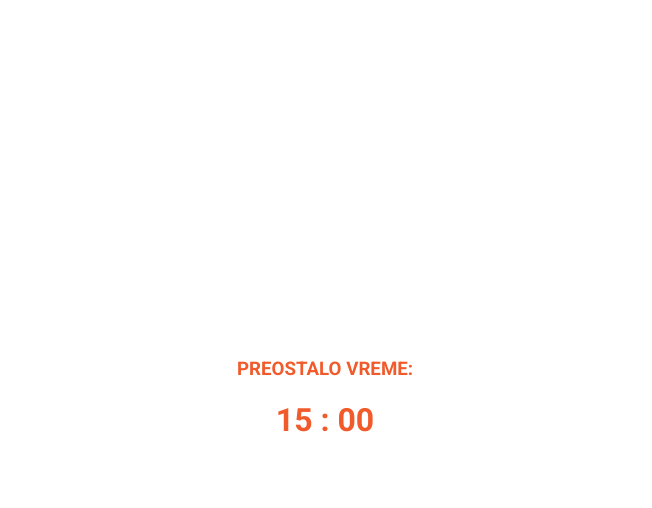
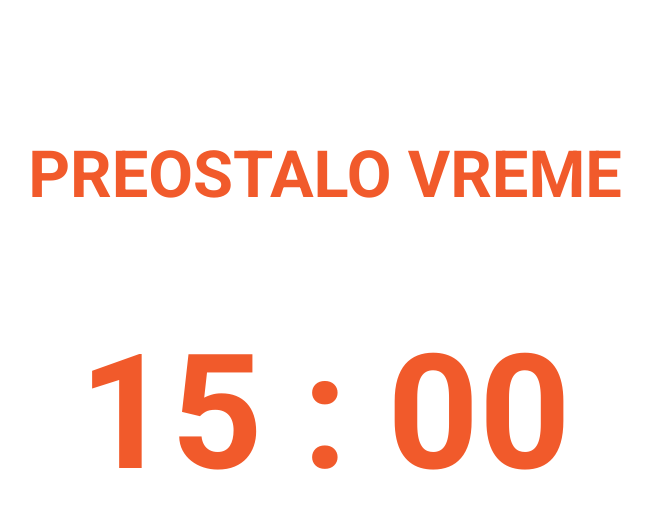
Before and after one commit to tol3ador/star-conference, a React (Create React App) app: page /timer/15 in a window 1280 px wide. Shown: the top 508 px of the page, without its empty margins (315-967 px from the left). Built offline with nearby package versions, Linux system fonts and the light colour scheme.

Commit message:
bigger timer and more annoying overtime

```diff
--- a/src/Timer.js
+++ b/src/Timer.js
@@ -1,7 +1,6 @@
 import React, { Component } from 'react';
 
 const Interval = 100;
-const ReminderMinutes = 5;
 
 class Timer extends Component {
 
@@ -32,6 +31,9 @@ class Timer extends Component {
 
 
     render() {
+        const firstReminderMinutes = 5;
+        const secondReminderMinutes = 2;
+
         let minutes = Math.abs(this.state.timeLeft < 0 ? Math.ceil(this.state.timeLeft/60000) : Math.floor(this.state.timeLeft/60000));
         minutes = minutes < 10 ? '0'+minutes : minutes;
 
@@ -39,20 +41,31 @@ class Timer extends Component {
         seconds = seconds < 10 ? '0'+seconds : seconds;
 
         const overtime = this.state.timeLeft < 0;
-        const reminder = overtime || minutes < ReminderMinutes;
+        const firstReminder = overtime || minutes < firstReminderMinutes;
+        const secondReminder = overtime || minutes < secondReminderMinutes;
 
-        const backgroundColor = overtime ? 'orange-background-transition ' : reminder ? 'blue-background-transition' : 'white-background';
-        const textColor = reminder ? 'white-transition' : 'orange';
-        const overtimeText = minutes >= ReminderMinutes ? `Naredno predavanje počinje za: ${15-minutes} minuta` : 'Predviđeno vreme za pitanja: 5 minuta';
+        let backgroundColor = secondReminder ? 'orange-background-transition ' : firstReminder ? 'blue-background-transition' : 'white-background';
+        const mainTextColor = firstReminder ? 'white-transition' : 'orange';
+        const additionalTextColor = firstReminder ? secondReminder ? 'white-transition' : 'blue-transition' : 'white';
+
+        const mainText = overtime ? 'Maja Nedučić te ljutito gleda!' : 'Preostalo vreme';
+        const additionalText = overtime ? 'Vreme je za pitanja' : 'Polako privodite Vaše predavanje kraju';
+
+        if(overtime){
+            if(seconds%2 < 1)
+                backgroundColor = 'blue-background-transition';
+            else
+                backgroundColor = 'orange-background-transition';
+        }
 
         return (
             <div className={`fullscreen ${backgroundColor} uppercase`} onClick={this.startCountdown}>
                 <div className="timer">
-                    <h3 className={textColor}>{overtime ? minutes >= 10 ? 'Maja Nedučić te ljutito gleda!' : 'Prekoračeno vreme:' : 'Preostalo vreme:'}</h3>
-                    <h1 className={textColor}>
+                    <h3 className={`${mainTextColor} timer-main-text`}>{mainText}</h3>
+                    <h1 className={`${mainTextColor} timer-numbers`}>
                         {`${minutes} : ${seconds}`}
                     </h1>
-                    <h5 className='white-transition' style={{display: `${overtime ? 'block' : 'none'}`}}>{overtimeText}</h5>
+                    <h5 className={`${additionalTextColor} timer-additional-text`}>{additionalText}</h5>
                 </div>
             </div>
         );
--- a/src/styles/styles.css
+++ b/src/styles/styles.css
@@ -62,9 +62,9 @@ body {
 
 .orange-background-transition {
     background-color:  #F15A2B;
-    -webkit-transition: background-color 1000ms linear;
-    -ms-transition: background-color 1000ms linear;
-    transition: background-color 1000ms linear;
+    -webkit-transition: background-color 750ms linear;
+    -ms-transition: background-color 750ms linear;
+    transition: background-color 750ms linear;
 }
 
 .blue {
@@ -73,9 +73,9 @@ body {
 
 .blue-background-transition {
     background-color:  #407492;
-    -webkit-transition: background-color 1000ms linear;
-    -ms-transition: background-color 1000ms linear;
-    transition: background-color 1000ms linear;
+    -webkit-transition: background-color 750ms linear;
+    -ms-transition: background-color 750ms linear;
+    transition: background-color 750ms linear;
 }
 
 .uppercase {
@@ -90,11 +90,25 @@ body {
     background-color: #FFFFFF;
 }
 
-.white-transition{
+.white-transition {
     color: #FFFFFF;
-    -webkit-transition: color 1000ms linear;
-    -ms-transition: color 1000ms linear;
-    transition: color 1000ms linear;
+    -webkit-transition: color 750ms linear;
+    -ms-transition: color 750ms linear;
+    transition: color 750ms linear;
+}
+
+.orange-transition {
+    color: #F15A2B;
+    -webkit-transition: color 750ms linear;
+    -ms-transition: color 750ms linear;
+    transition: color 750ms linear;
+}
+
+.blue-transition {
+    color: #407492;
+    -webkit-transition: color 750ms linear;
+    -ms-transition: color 750ms linear;
+    transition: color 750ms linear;
 }
 
 .margin-right-24 {
@@ -159,11 +173,11 @@ h4 {
     background: #F15A2B;
 }
 
-.link{
+.link {
     cursor: pointer;
 }
 
-.fullscreen{
+.fullscreen {
     display: table;
     position: absolute;
     text-align: center;
@@ -171,14 +185,29 @@ h4 {
     height: 100%;
 }
 
-.timer{
+.timer {
     vertical-align: middle;
     display: table-cell;
     margin: 0 auto;
 }
 
-.no-decoration{
+.no-decoration {
     color: inherit;
     text-decoration: none;
     cursor: inherit;
 }
+
+.timer-main-text {
+    font-family: 'Roboto', sans-serif;
+    font-size: 65px;
+}
+
+.timer-additional-text {
+    font-family: 'Roboto', sans-serif;
+    font-size: 40px;
+}
+
+.timer-numbers {
+    font-family: 'Roboto', sans-serif;
+    font-size: 160px;
+}
```
